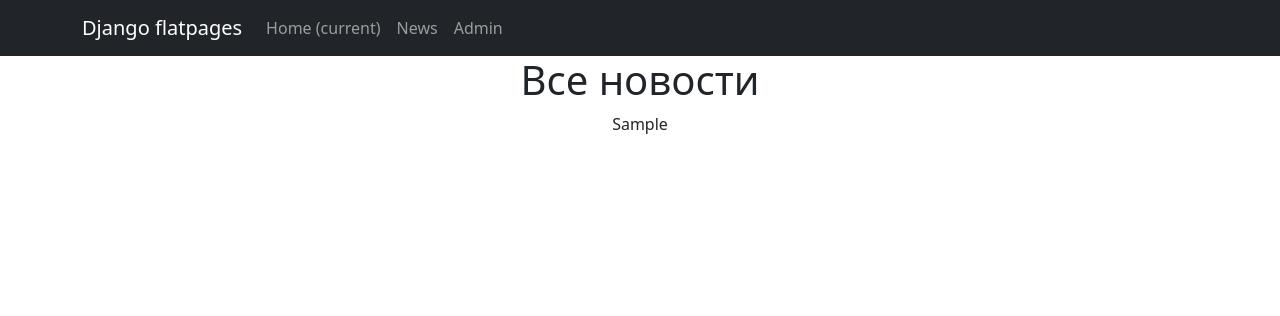
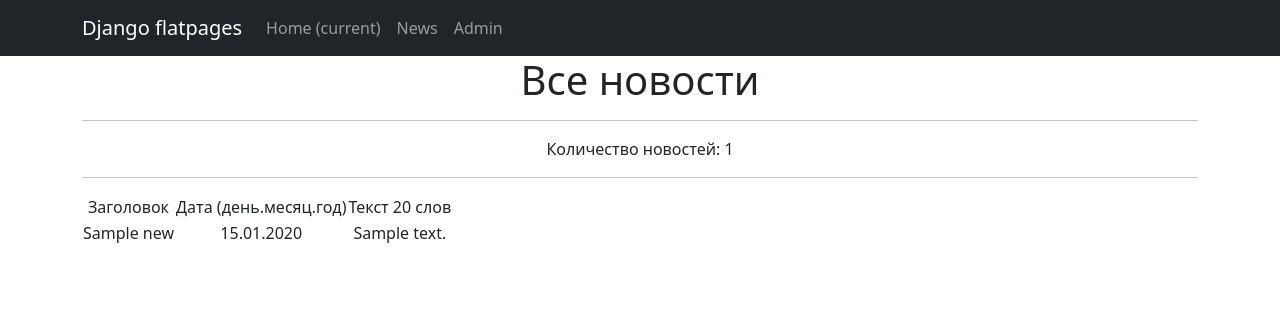
Before and after one commit to ja007-ltag/NewsPortal, a Django app: template templates/news/news_list.html in a window 1280 px wide. Shown: the top 316 px of the page. Run offline with Django 4.2, Linux system fonts and the light colour scheme; the template is opened without the code that fills it: most values are stand-ins (such as "Sample title", 1, 10 or a date in 2020).

Commit message:
D3.3 Improved article list and article details

```diff
--- a/news/views.py
+++ b/news/views.py
@@ -4,7 +4,7 @@ from .models import Post
 
 class PostList(ListView):
     model = Post
-    ordering = 'date'
+    ordering = '-date'
     template_name = 'news/news_list.html'
     context_object_name = 'news_list'
 
--- a/templates/news/news_detail.html
+++ b/templates/news/news_detail.html
@@ -5,6 +5,8 @@ News details
 {% endblock title %}
 
 {% block content %}
-<h1>Детали: {{ news_detail.title }}</h1>
+<h1>{{ news_detail.title }}</h1>
+<h5>Создано: {{ news_detail.date|date:'d.m.Y' }}</h5>
+<hr>
 <p>{{ news_detail.text }}</p>
 {% endblock content %}
--- a/templates/news/news_list.html
+++ b/templates/news/news_list.html
@@ -5,6 +5,33 @@ News list
 {% endblock title %}
 
 {% block content %}
-<h1>Все новости</h1>
-<p>{{ news_list }}</p>
+    <h1>Все новости</h1>
+    <hr>
+
+    {% if news_list %}
+
+        <p>Количество новостей: {{ news_list|length }}</p>
+        <hr>
+
+        <table>
+            <tr>
+                <td>Заголовок</td>
+                <td>Дата (день.месяц.год)</td>
+                <td>Текст 20 слов</td>
+            </tr>
+
+            {% for new in news_list %}
+                <tr>
+                    <td>{{ new.title }}</td>
+                    <td>{{ new.date|date:'d.m.Y' }}</td>
+                    <td>{{ new.text|truncatewords:20 }}</td>
+                </tr>
+            {% endfor %}
+
+        </table>
+
+    {% else %}
+        <h3>Новостей нет!</h3>
+    {% endif %}
+
 {% endblock content %}
```
Also changed, not shown: news/models.py (+7 -1 lines), db.sqlite3, news/urls.py (line endings or trailing spaces).
